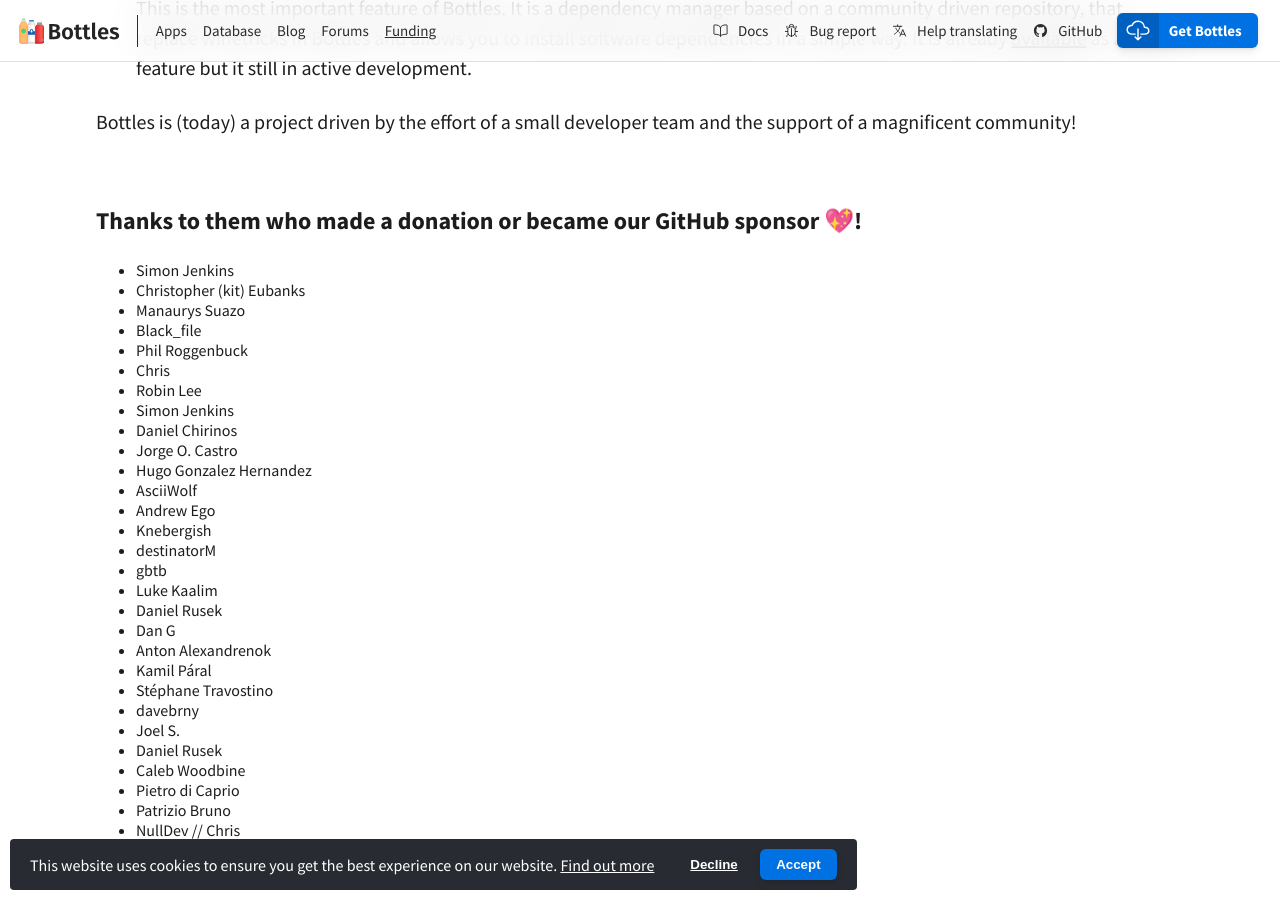
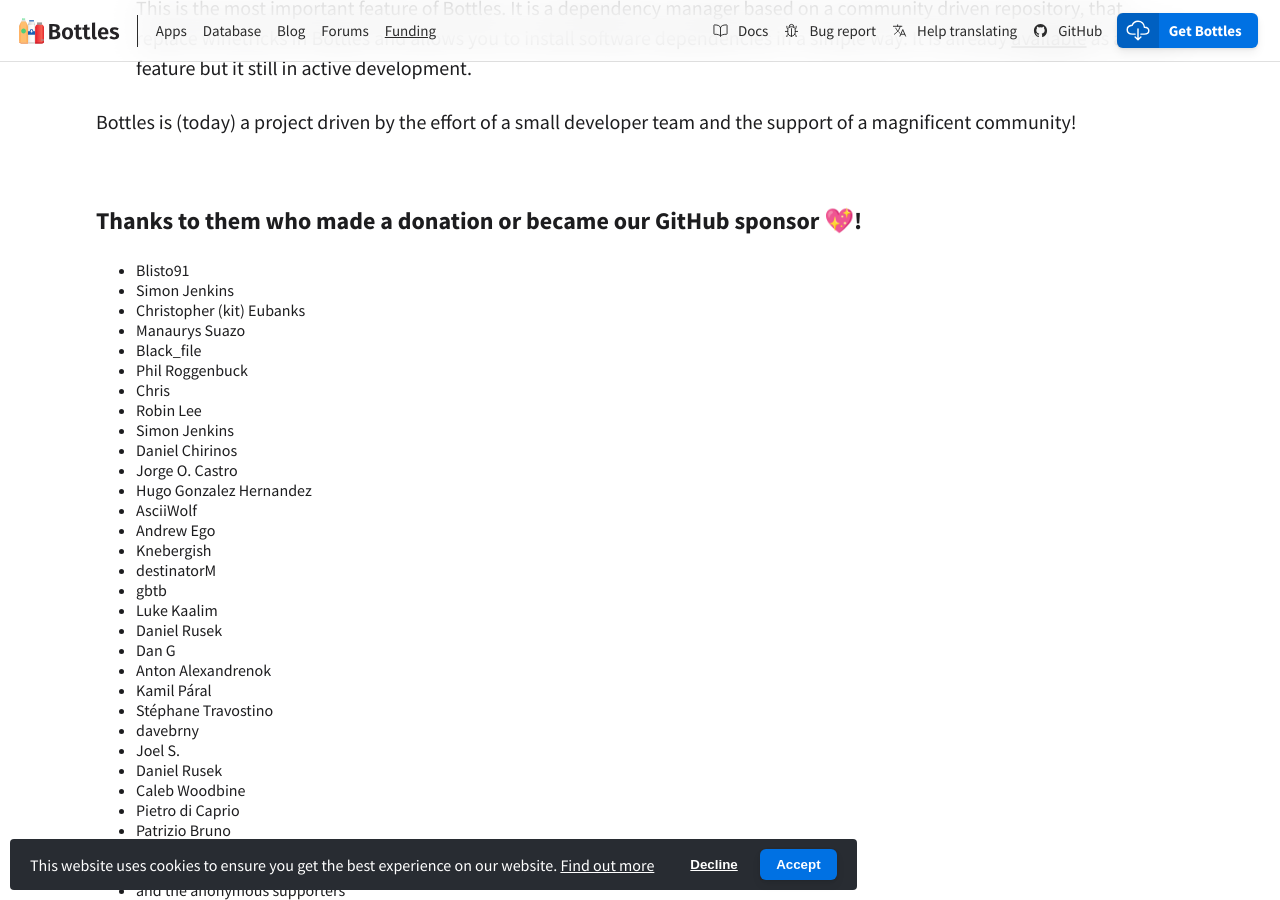
Before and after one commit to bottlesdevs/website, a Jekyll site: the page built from funding.md, in a window 1280 px wide and 900 px high, scrolled down 1363 px. Built offline with Jekyll 4.4.1, drawn with Linux system fonts in a browser that asks for light colours; nearby versions of some CDN libraries; comment, search, counter and statistics services are not loaded.

Commit message:
update funding

```diff
--- a/funding.md
+++ b/funding.md
@@ -75,6 +75,7 @@
     <br />
     <h3>Thanks to them who made a donation or became our GitHub sponsor 💖!</h3>
     <ul>
+      <li>Blisto91</li>
       <li>Simon Jenkins</li>
       <li>Christopher (kit) Eubanks</li>
       <li>Manaurys Suazo</li>
```
